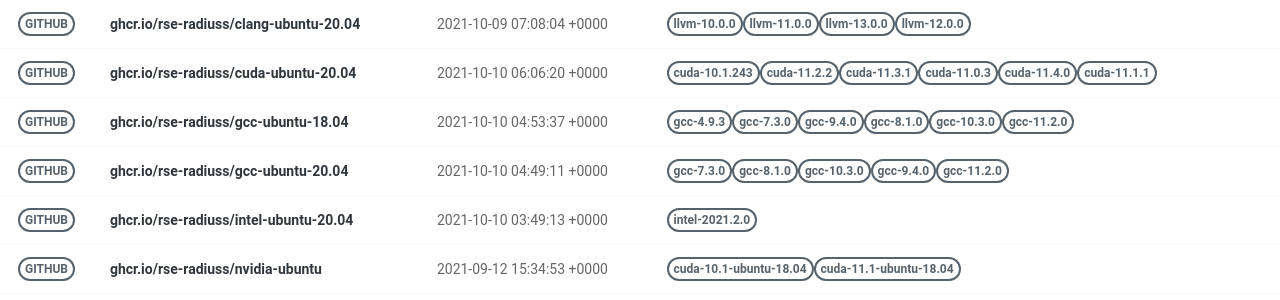
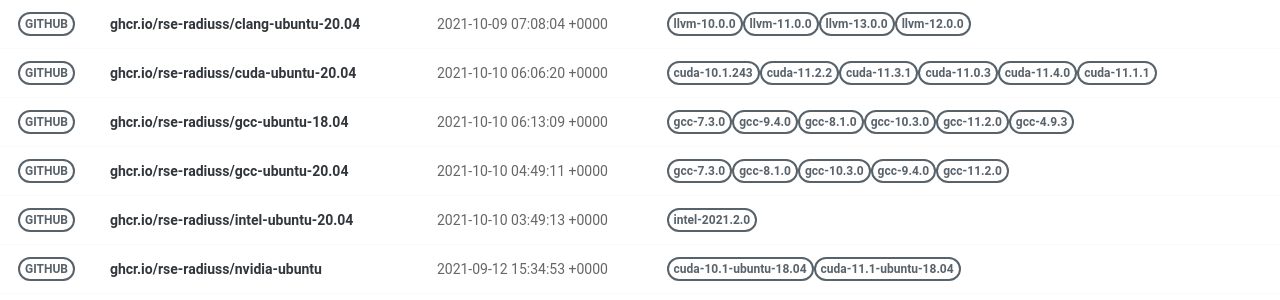
Before and after one commit to rse-ops/docker-images, a Jekyll site: the page built from pages/index.md, in a window 1280 px wide. Shown: the part 179-479 px from the top of the page. Built offline with Jekyll 4.4.1, drawn with Linux system fonts in a browser that asks for light colours; nearby versions of some CDN libraries.

Commit message:
Automated push to update library 2021-10-10

```diff
--- a/_library/ghcr.io-rse-radiuss-gcc-ubuntu-18.04.md
+++ b/_library/ghcr.io-rse-radiuss-gcc-ubuntu-18.04.md
@@ -1,14 +1,11 @@
 ---
 layout: container
 name: ghcr.io/rse-radiuss/gcc-ubuntu-18.04
-updated_at: 2021-10-10 04:53:37.518668
+updated_at: 2021-10-10 06:13:09.769889
 
 
 container_url: https://github.com/orgs/rse-radiuss/packages/container/package/gcc-ubuntu-18.04
 versions:
- - tag: gcc-4.9.3
-   dockerfile: https://github.com/rse-radiuss/docker-images/blob/main/ubuntu/gcc/Dockerfile
-   manifest: https://crane.ggcr.dev/manifest/ghcr.io/rse-radiuss/gcc-ubuntu-18.04:gcc-4.9.3
  - tag: gcc-7.3.0
    dockerfile: https://github.com/rse-radiuss/docker-images/blob/main/ubuntu/gcc/Dockerfile
    manifest: https://crane.ggcr.dev/manifest/ghcr.io/rse-radiuss/gcc-ubuntu-18.04:gcc-7.3.0
```
Also changed, not shown: other parts of _library/ghcr.io-rse-radiuss-gcc-ubuntu-18.04.md (+3 -0 lines).
